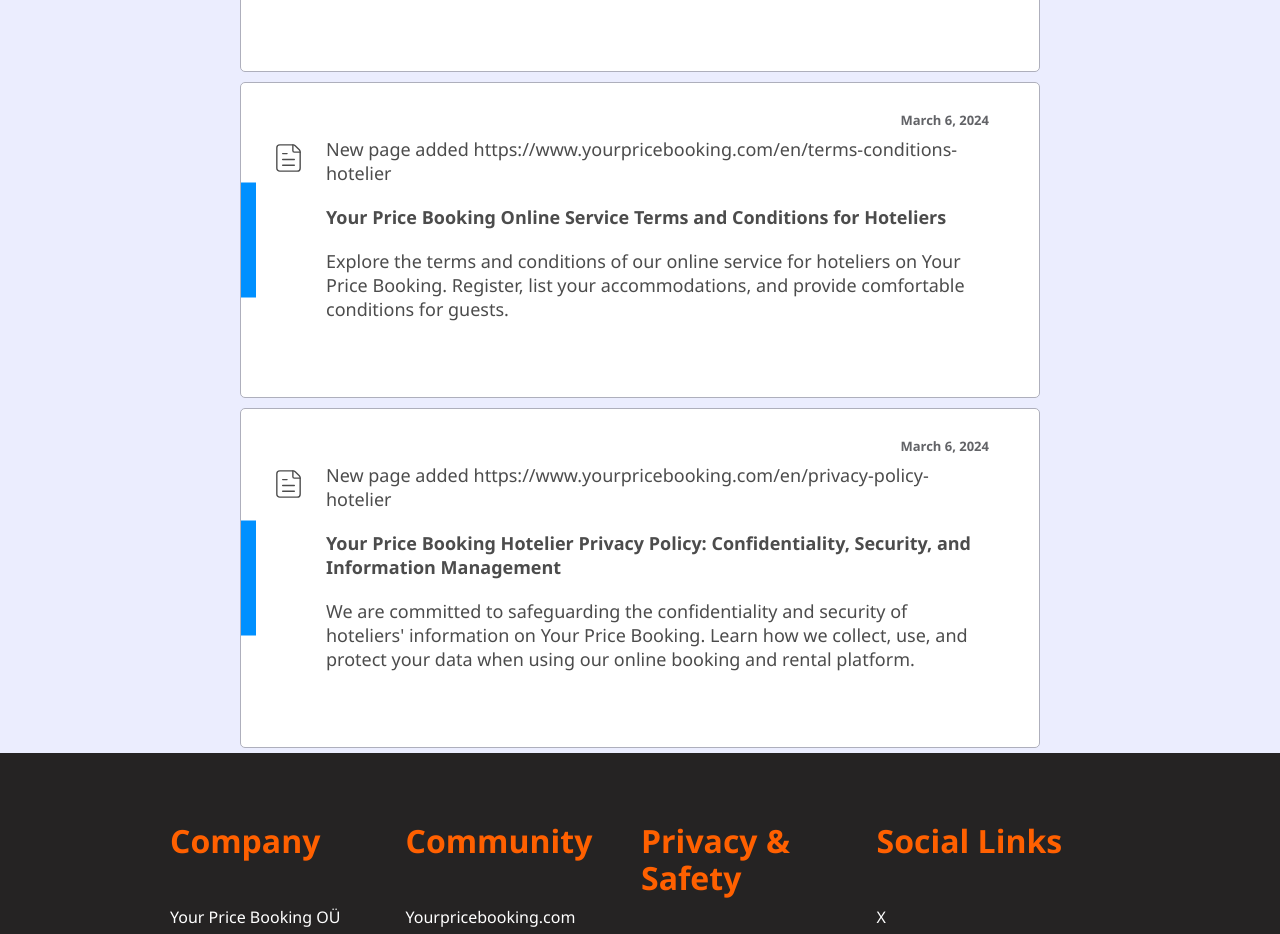
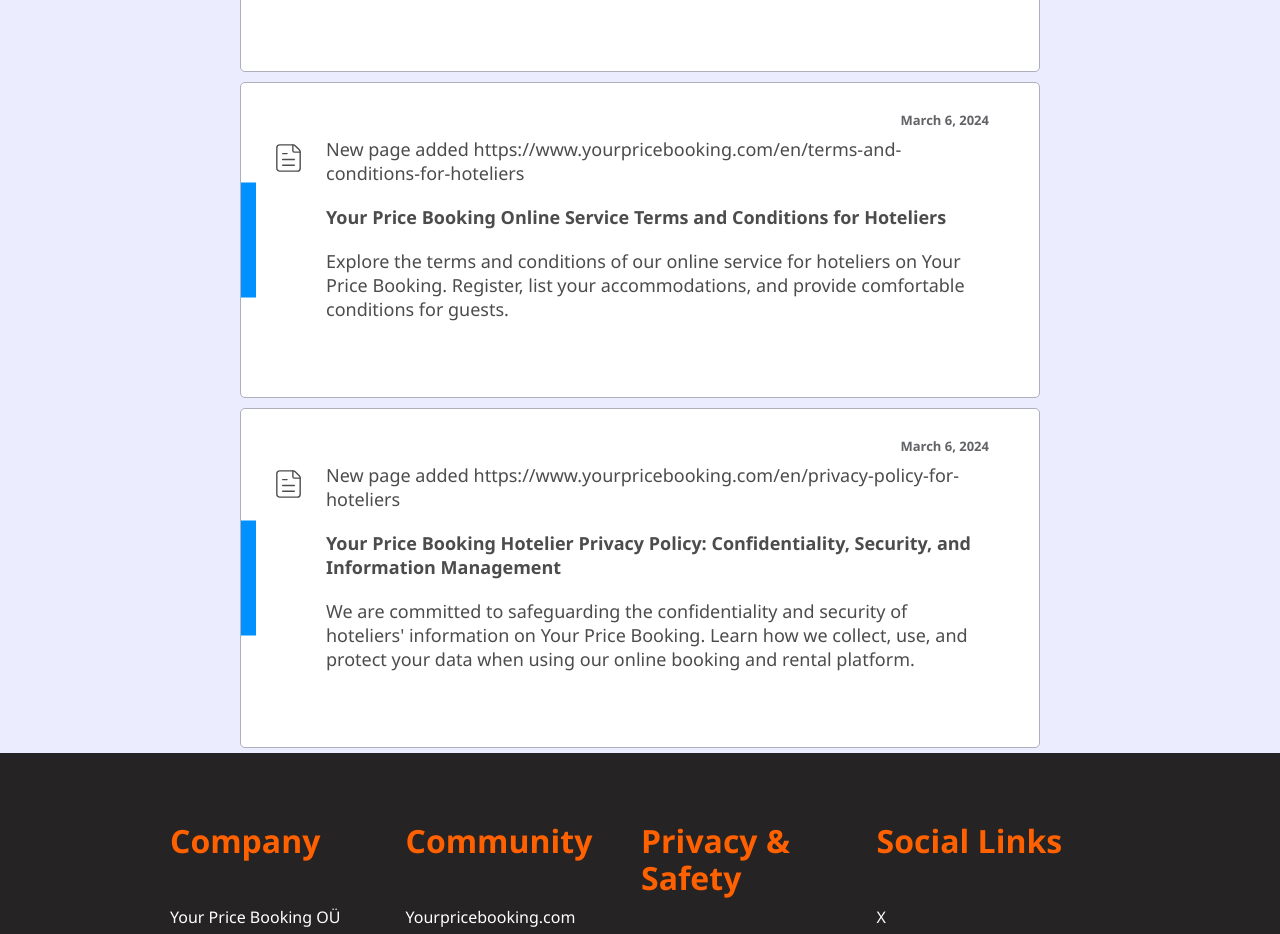
Before and after one commit to YourPriceBooking/The_wandered, a Next.js app in the folder blog_next/: page /daily-journal-of-your-price-booking-service-history in a window 1280 px wide. Shown: the part 2900-3834 px from the top of the page. Built offline with nearby package versions, Linux system fonts and the light colour scheme.

Commit message:
fix link in blog's articles

```diff
--- a/blog_next/src/defaultData/historyData.ts
+++ b/blog_next/src/defaultData/historyData.ts
@@ -58,14 +58,14 @@
 	{
 		id: '09',
 		date: 'March 6, 2024',
-		link: 'https://www.yourpricebooking.com/en/terms-conditions-hotelier',
+		link: ' https://www.yourpricebooking.com/en/terms-and-conditions-for-hoteliers',
 		title: 'Your Price Booking Online Service Terms and Conditions for Hoteliers',
 		text: 'Explore the terms and conditions of our online service for hoteliers on Your Price Booking. Register, list your accommodations, and provide comfortable conditions for guests.',
 	},
 	{
 		id: '10',
 		date: 'March 6, 2024',
-		link: 'https://www.yourpricebooking.com/en/privacy-policy-hotelier ',
+		link: 'https://www.yourpricebooking.com/en/privacy-policy-for-hoteliers',
 		title: 'Your Price Booking Hotelier Privacy Policy: Confidentiality, Security, and Information Management',
 		text: `We are committed to safeguarding the confidentiality and security of hoteliers' information on Your Price Booking. Learn how we collect, use, and protect your data when using our online booking and rental platform.`,
 	},
```
